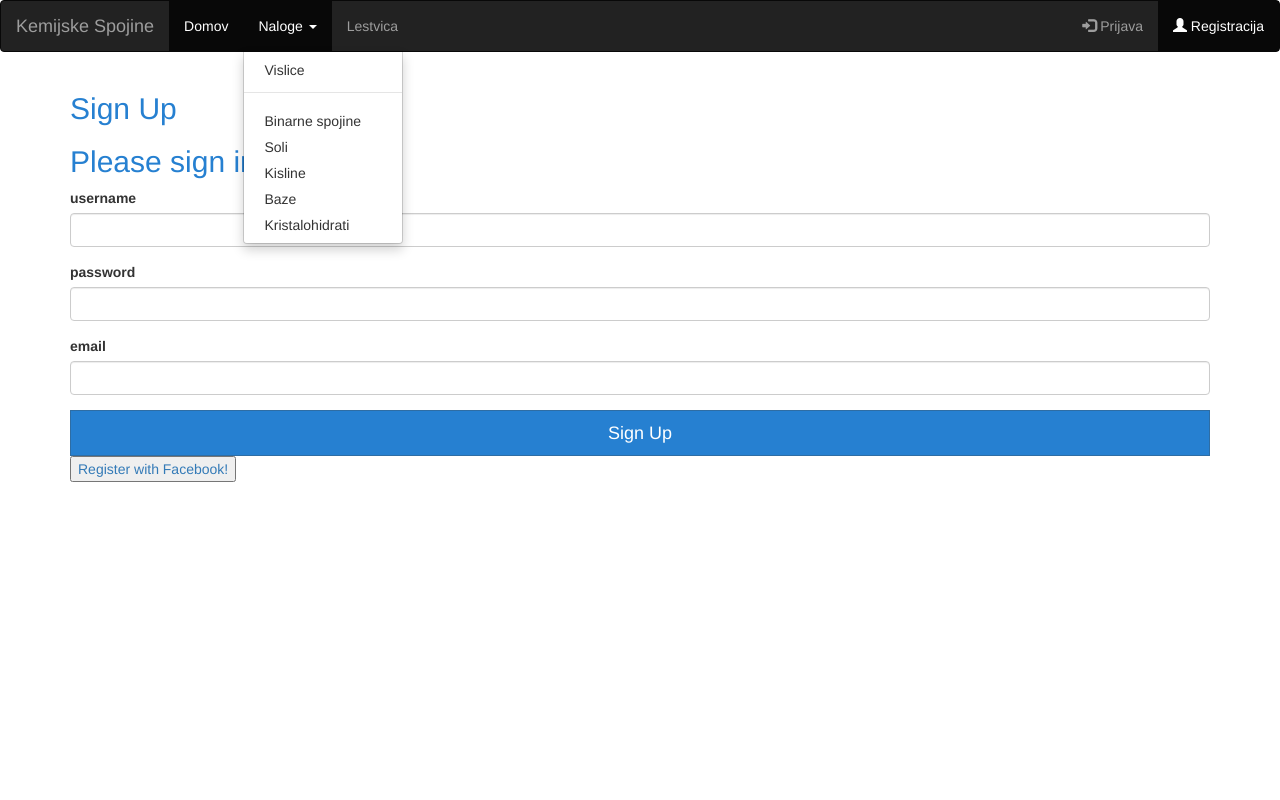
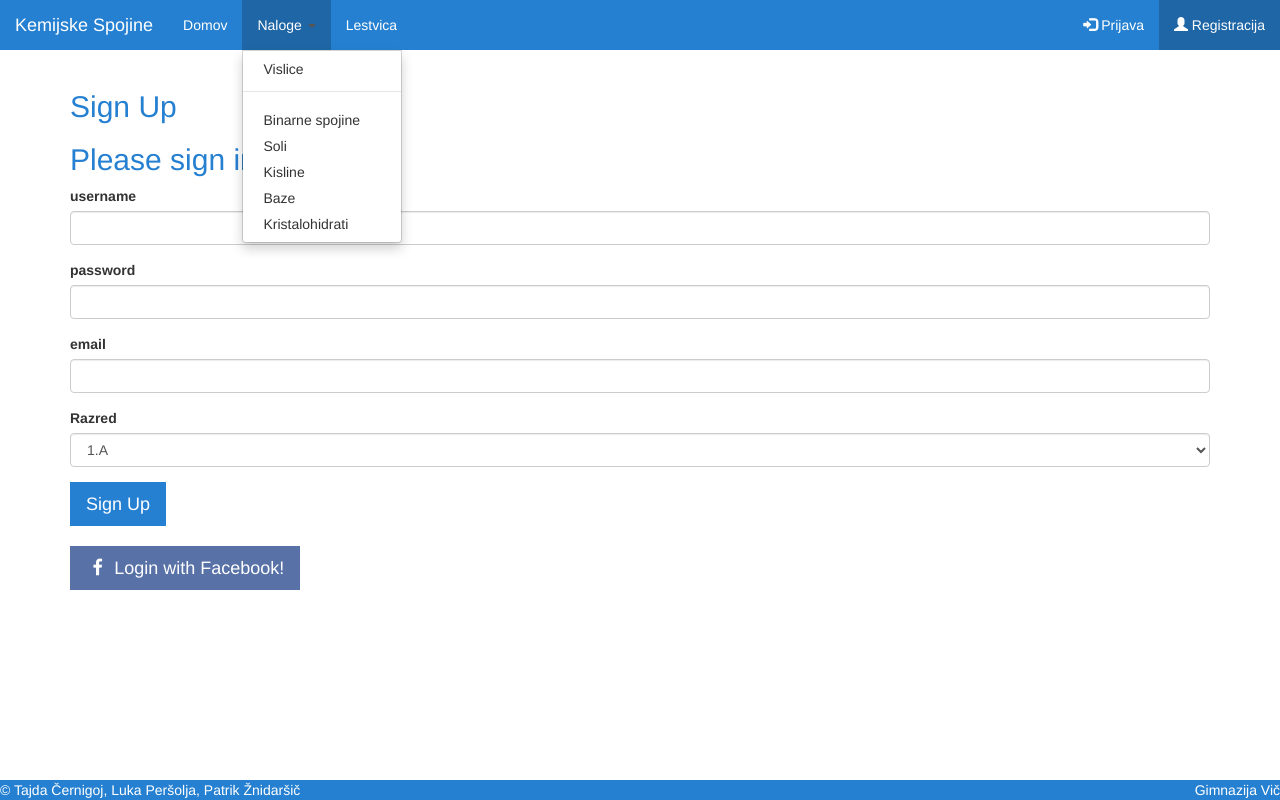
Before and after one commit to KiRtAp2/projektno-delo, a Flask app: page /register in a window 1280 px wide, after a click on "Naloge". Run offline with Flask 2, Linux system fonts and the light colour scheme; parts of the project's set-up code (start-up, migrations or seed data) failed here and were passed over; some libraries are stand-ins or nearby versions.

Commit message:
popravil izgled manija, FB gumba

```diff
--- /dev/null
+++ b/koda/static/navbar.css
@@ -0,0 +1,74 @@
+/* navbar */
+.navbar-inverse {
+    background-color: #2680d1;
+    border: 0;
+    border-radius:0;
+}
+/* Title */
+.navbar-inverse .navbar-brand {
+    color: #FFF;
+}
+.navbar-inverse .navbar-text {
+    color: #FFF;
+}
+.navbar-inverse .navbar-brand:hover,
+.navbar-inverse .navbar-brand:focus {
+    color: #FFF;
+}
+/* Link */
+.navbar-inverse .navbar-nav > li > a {
+    color: #FFF;
+}
+.navbar-inverse .navbar-nav > li > a:hover,
+.navbar-inverse .navbar-nav > li > a:focus {
+    color: #FFF;
+    opacity: 1;
+}
+.navbar-inverse .navbar-nav > .active > a,
+.navbar-inverse .navbar-nav > .active > a:hover,
+.navbar-inverse .navbar-nav > .active > a:focus {
+    color: #FFF;
+    background-color: #1e66a6;
+}
+.navbar-inverse .navbar-nav > .open > a,
+.navbar-inverse .navbar-nav > .open > a:hover,
+.navbar-inverse .navbar-nav > .open > a:focus {
+    color: #FFF;
+    background-color: #1e66a6;
+}
+/* Caret */
+.navbar-inverse .navbar-nav > .dropdown > a .caret {
+    border-top-color: #777;
+    border-bottom-color: #777;
+}
+.navbar-inverse .navbar-nav > .dropdown > a:hover .caret,
+.navbar-inverse .navbar-nav > .dropdown > a:focus .caret {
+    border-top-color: #333;
+    border-bottom-color: #333;
+}
+.navbar-inverse .navbar-nav > .open > a .caret,
+.navbar-inverse .navbar-nav > .open > a:hover .caret,
+.navbar-inverse .navbar-nav > .open > a:focus .caret {
+    border-top-color: #555;
+    border-bottom-color: #555;
+}
+/* Mobile version */
+.navbar-inverse .navbar-toggle {
+    border-color: #DDD;
+}
+.navbar-inverse .navbar-toggle:hover,
+.navbar-inverse .navbar-toggle:focus {
+    background-color: #1e66a6;
+}
+.navbar-inverse .navbar-toggle .icon-bar {
+    background-color: #1e66a6;
+}
+@media (max-width: 767px) {
+    .navbar-inverse .navbar-nav .open .dropdown-menu > li > a {
+        color: #777;
+    }
+    .navbar-inverse .navbar-nav .open .dropdown-menu > li > a:hover,
+    .navbar-inverse .navbar-nav .open .dropdown-menu > li > a:focus {
+          color: #333;
+    }
+}
--- a/koda/static/style.css
+++ b/koda/static/style.css
@@ -52,8 +52,19 @@ footer {
     width: 100%;
     background-color: #2680d1;
     color: white;
+    float: bottom;
 }
 .btn {
+    border: 0;
     border-radius: 0;
     background-color: #2680d1;
 }
+.btn-fb {
+    background-color: #3B5998;
+    color: white;
+    opacity: 0.85;
+}
+.btn-fb:hover{
+    opacity: 1;
+    color: white;
+}
--- a/koda/templates/register.html
+++ b/koda/templates/register.html
@@ -8,7 +8,7 @@
       <a class="navbar-brand" href="{{url_for('index')}}">Kemijske Spojine</a>
     </div>
     <ul class="nav navbar-nav">
-      <li class="active"><a href="{{url_for('index')}}">Domov</a></li>
+      <li><a href="{{url_for('index')}}">Domov</a></li>
       <li class="dropdown">
         <a class="dropdown-toggle" data-toggle="dropdown" href="#">Naloge
         <span class="caret"></span></a>
@@ -42,8 +42,10 @@
         {{ wtf.form_field(form.username) }}
         {{ wtf.form_field(form.password) }}
         {{ wtf.form_field(form.email) }}
-    <button class="btn btn-lg btn-primary btn-block" type="submit">Sign Up</button>
+        {{ wtf.form_field(form.razred) }}
+    <button class="btn btn-lg btn-primary" type="submit">Sign Up</button>
   </form>
-  <a href="{{ url_for("facebook.login") }}"><button type="submit">Register with Facebook!</button></a>
+  <br>
+  <a href="{{ url_for("facebook.login") }}"><button type="submit" class='btn btn-lg btn-fb'><i class="fa fa-facebook fa-fw"></i> Login with Facebook!</button></a>
 </div> <!-- /container -->
 {% endblock %}
--- a/koda/templates/scores.html
+++ b/koda/templates/scores.html
@@ -88,7 +88,7 @@
     <form class="form-answer" method="POST">
         {{ form.hidden_tag() }}
         {{ wtf.form_field(form.razred) }}
-    <button class="btn btn-lg btn-primary btn-block" type="submit">Preveri!</button>
+    <button class="btn btn-lg btn-primary" type="submit">Preveri!</button>
     </form>
 </div>
 {% endblock %}
--- a/koda/templates/shema.html
+++ b/koda/templates/shema.html
@@ -1,53 +1,51 @@
-{% extends "bootstrap/base.html" %}
+{% block doc -%}
+<!DOCTYPE html>
+<html lang='sl'>
+{%- block html %}
+  <head>
+    {%- block head %}
+    <title>Kemijske spojine</title>
+    <meta name="viewport" content="width=device-width, initial-scale=1.0">
+    <meta charset="utf-8">
+    <link href="{{bootstrap_find_resource('css/bootstrap.css', cdn='bootstrap')}}" rel="stylesheet">
+    <link rel="stylesheet" type="text/css" href="{{url_for('.static', filename='style.css')}}">
+	<link rel="stylesheet" type="text/css" href="{{url_for('.static', filename='navbar.css')}}">
+	<link rel="stylesheet" href="https://cdnjs.cloudflare.com/ajax/libs/font-awesome/4.7.0/css/font-awesome.min.css">
+    {%- endblock head %}
+  </head>
+  <body{% block body_attribs %}{% endblock body_attribs %}>
+    {% block body -%}
 
-{% block html_attribs %}
-lang='sl'
-{% endblock %}
-
-{% block title %}
-Kemijske spojine
-{% endblock %}
-
-{% block metas %}
-{{super()}}
-<meta charset="utf-8">
-{% endblock %}
-
-{% block styles %}
-{{super()}}
-<link rel="stylesheet"
-href="{{url_for('.static', filename='style.css')}}">
-{% endblock %}
-
-{% block navbar %}
-	{% if current_user.is_authenticated %}
+    {% block navbar %}
+    {% if current_user.is_authenticated %}
 		{% block authenticated %}
 		{% endblock %}
 	{% else %}
 		{% block unauthenticated %}
 		{% endblock %}
 	{% endif %}
+    {%- endblock navbar %}
 
-{% endblock %}
+    {% block content -%}
+    {%- endblock content %}
 
-	{% block scripts%}
-	<script src="{{url_for('.static', filename='scripts.js')}}">
-	</script>
-	{{super()}}
-	{% endblock %}
-
-	{% block content%}
-
-	<footer style="float: bottom;">
-		{% block footer %}
-
+    <footer>
 		<div class="footer-left">
 			&copy; Tajda Černigoj, Luka Peršolja, Patrik Žnidaršič
 		</div>
 		<div class="footer-right">
 			Gimnazija Vič
 		</div>
-		{% endblock %}
 	</footer>
 
-{% endblock %}
+    {% block scripts %}
+    <script src="{{url_for('.static', filename='scripts.js')}}"></script>
+    <script src="{{bootstrap_find_resource('jquery.js', cdn='jquery')}}"></script>
+    <script src="{{bootstrap_find_resource('js/bootstrap.js', cdn='bootstrap')}}"></script>
+    {%- endblock scripts %}
+
+    {%- endblock body %}
+  </body>
+{%- endblock html %}
+</html>
+{% endblock doc -%}
--- a/koda/templates/vislice.html
+++ b/koda/templates/vislice.html
@@ -75,7 +75,7 @@
     	{{ form.hidden_tag() }}
         {{spojina|safe}}<br>
         {{ wtf.form_field(form.o0) }}
-        <button class="btn btn-lg btn-primary btn-block" type="submit">Sign in</button>
+        <button class="btn btn-lg btn-primary" type="submit">Sign in</button>
         </form>
     </p>
 </div>
--- a/koda/templates/vprasanja.html
+++ b/koda/templates/vprasanja.html
@@ -89,7 +89,7 @@
         {{spojine[4]|safe}}&nbsp; -> &nbsp;<b>{{odgovori[4]}}</b><br>
         {{pravilno(pravilni[4])}}
         {{empty(napake[4])}}
-        <button class="btn btn-lg btn-primary btn-block" type="submit" onClick="window.location.reload()"> Nove spojine</button>
+        <button class="btn btn-lg btn-primary" type="submit" onClick="window.location.reload()"> Nove spojine</button>
         <button onclick="show_item()">Prikaži pravilne odgovore!</button>
 
         {% else %}
@@ -105,7 +105,7 @@
         {{ wtf.form_field(form.o3) }}
         {{spojine[4]|safe}}<br>
         {{ wtf.form_field(form.o4) }}
-        <button class="btn btn-lg btn-primary btn-block" type="submit">Preveri!</button>
+        <button class="btn btn-lg btn-primary" type="submit">Preveri!</button>
         </form>
         {% endif %}
 
--- a/koda/views.py
+++ b/koda/views.py
@@ -252,7 +252,7 @@ def vislice():
             vprasanja.dobi_kh
             ]
 
-    # spojina = choice(moznosti)(n=1)[0] ----> to bo pol k dodam se ostale elemente v bazo
+    # spojina = choice(moznosti)(n=1)[0] ----> to bo pol k dodamo se ostale elemente v bazo
     spojina = choice(moznosti)(n=1)[0]
     session['spojine'] = spojina.to_dict()
 
```
Also changed, not shown: koda/templates/login.html (+4 -4 lines).
